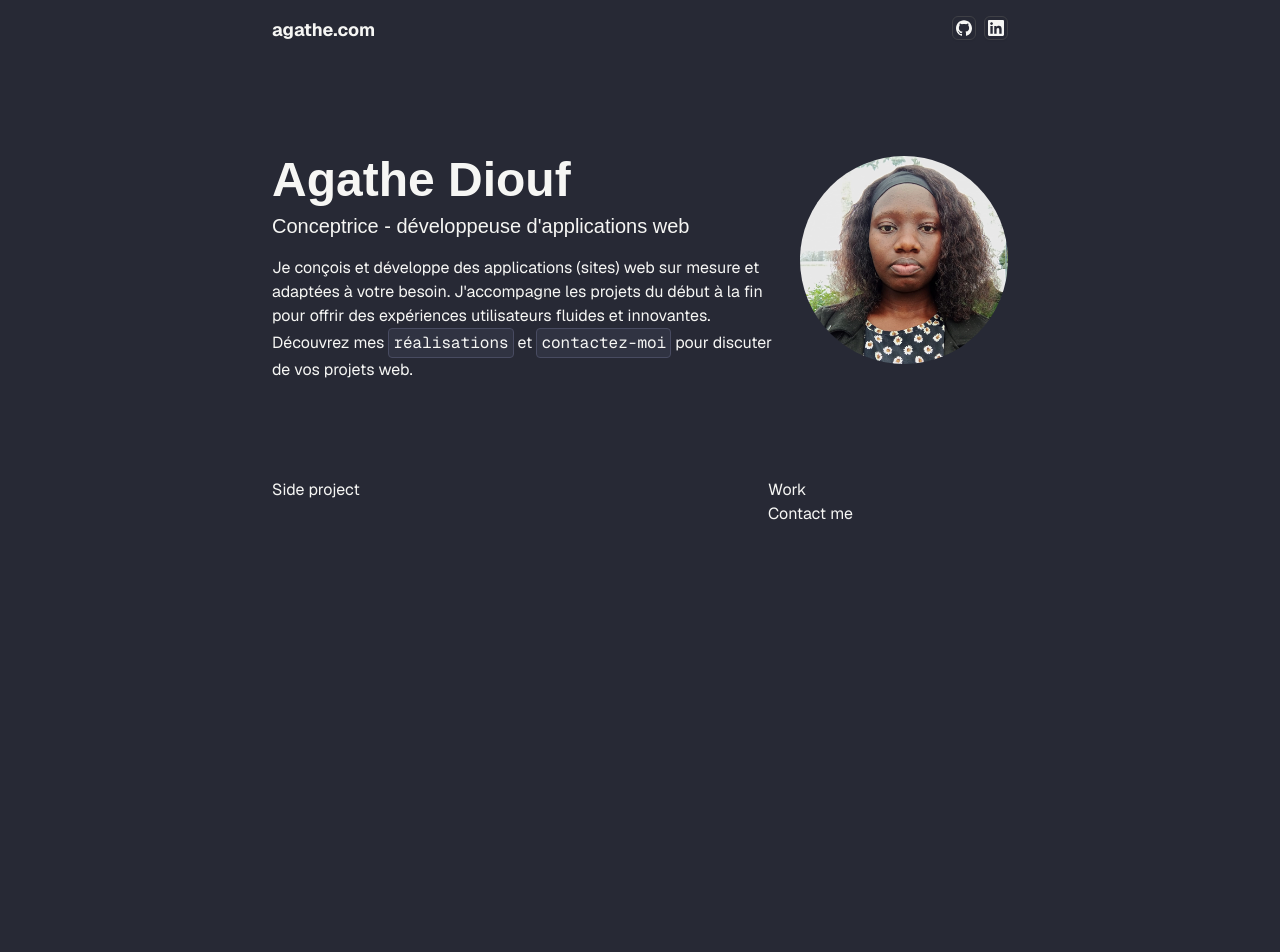
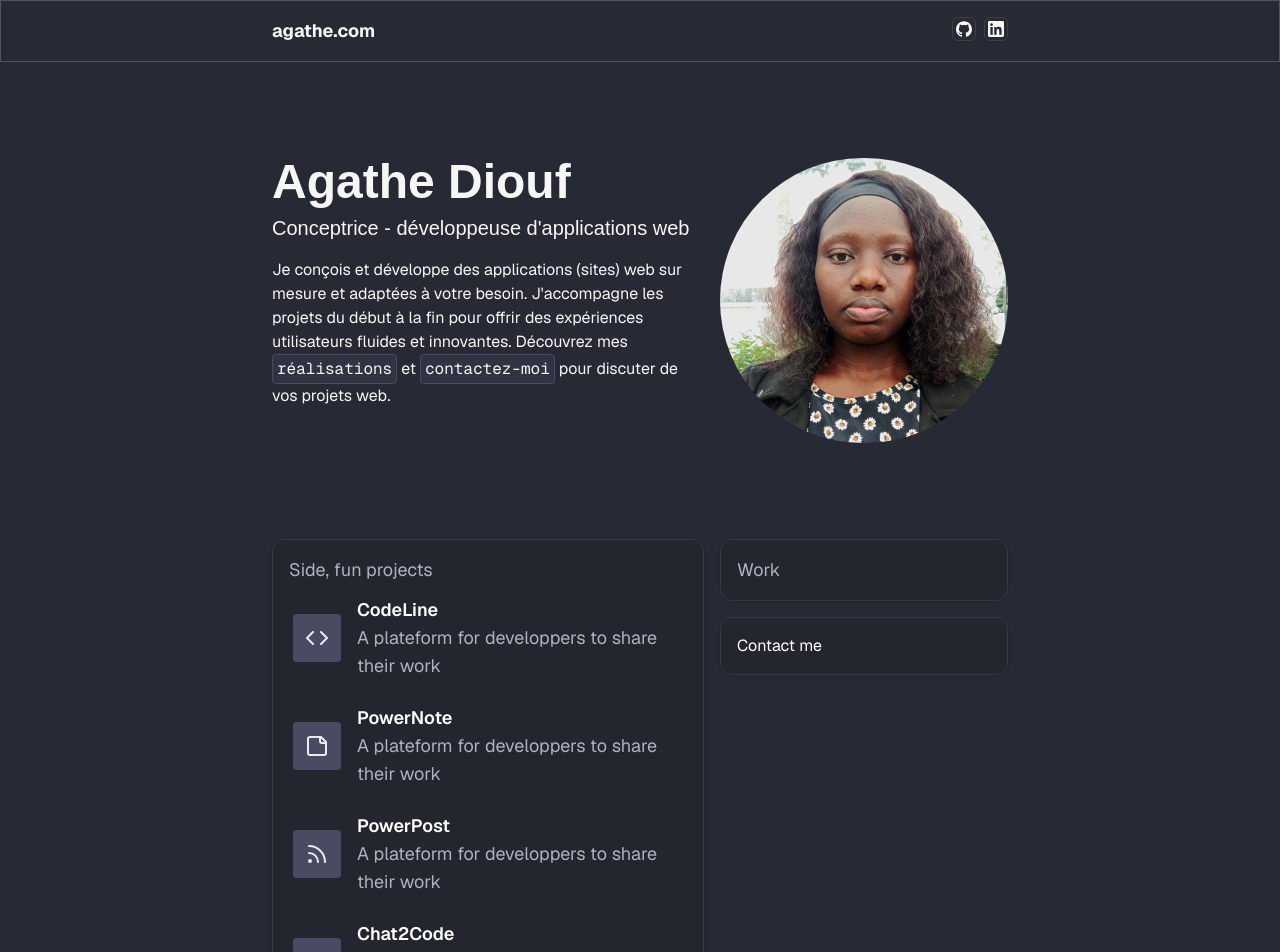
Before and after one commit to Gnilane95/agathe-portfolio-nextjs, a Next.js app: page / in a window 1280 px wide. Shown: the top 952 px of the page. Before the commit the page ends 800 px from the top, so only its background shows below. Built offline with nearby package versions, Linux system fonts and the light colour scheme; a web font is replaced by a local one.

Commit message:
Card side fun project ok

```diff
--- a/app/_components/Header.tsx
+++ b/app/_components/Header.tsx
@@ -7,7 +7,7 @@ import { cn } from "@/lib/utils";
 
 export const Header = () => {
     return (
-        <header className="sticky top-0 py-4 ">
+        <header className="sticky top-0 border border-gray-600 bg-customBgHeader py-4 ">
             <Section className="flex items-baseline">
                 <h1 className="text-lg font-bold text-primary">
                     agathe.com
--- a/app/_components/Hero.tsx
+++ b/app/_components/Hero.tsx
@@ -11,7 +11,7 @@ const Code = ({className, ...props}: ComponentPropsWithoutRef<"span">) =>{
 }
 export const Hero = () => {
     return <Section className="flex max-md:flex-col items-start gap-4">
-        <div className="flex-[2] flex flex-col gap-2">
+        <div className="flex-[3] flex flex-col gap-2">
             <h2 className="font-caption text-5xl text-primary font-bold">Agathe Diouf</h2>
             <h3 className="font-caption text-xl">
                 Conceptrice - développeuse d'applications web
@@ -22,8 +22,8 @@ export const Hero = () => {
 
             </p>
         </div>
-        <div className="flex-1h max-md:m-auto ml-auto">
-            <img src="/img/mon-profil.jpg" alt="Photo de profil de Agathe Diouf" className="rounded-full h-52 w-52"/>
+        <div className="flex-[2] max-md:m-auto ml-auto">
+            <img src="/img/mon-profil.jpg" alt="Photo de profil de Agathe Diouf" className="rounded-fulls h-52s w-52s w-full h-auto max-w-xs max-md:w-56 rounded-full"/>
         </div>
     </Section>
 }
--- a/app/_components/Status.tsx
+++ b/app/_components/Status.tsx
@@ -1,13 +1,91 @@
+import { Card } from "@/components/ui/card";
+import { Code, LucideIcon, MessageCircle, Rss, StickyNote, Weight } from "lucide-react";
+import Link from "next/link";
 import { Section } from "./Section";
 
 export const Status = () => {
-    return <Section className="flex max-md:flex-col items-start gap-4">
-        <div className="flex-[2] flex flex-col gap-2">
-            Side project
+    return (
+    <Section className="flex max-md:flex-col items-start gap-4">
+        <div className="flex-[3] w-full">
+            <Card className="w-full flex flex-col gap-2 p-4">
+                <p className="text-lg text-muted-foreground">
+                    Side, fun projects
+                </p>
+                <div className="flex flex-col gap-4">
+                    {SIDE_PROJECTS.map((project, index)=>
+                    (
+                      <SideProject
+                        key={index}
+                        Logo={project.Logo}
+                        title={project.title}
+                        description={project.description}
+                        url="/"
+                        />
+                    ))}
+                </div>
+            </Card>
         </div>
-        <div className="flex-1">
-            <div>Work</div>
-            <div>Contact me</div>
+        <div className="flex-[2] flex flex-col gap-4 w-full">
+            <Card className="p-4 flex-1">
+                <p className="text-lg text-muted-foreground">
+                    Work
+                </p>
+            </Card>
+            <Card className="p-4 flex-1">
+                Contact me
+            </Card>
         </div>
-    </Section>;
+    </Section>
+    );
+};
+
+const SIDE_PROJECTS =[
+    {
+        Logo : Code,
+        title : "CodeLine",
+        description : "A plateform for developpers to share their work",
+    },
+    {
+        Logo : StickyNote,
+        title : "PowerNote",
+        description : "A plateform for developpers to share their work",
+    },
+    {
+        Logo : Rss,
+        title : "PowerPost",
+        description : "A plateform for developpers to share their work",
+    },
+    {
+        Logo : MessageCircle,
+        title : "Chat2Code",
+        description : "A plateform for developpers to share their work",
+    },
+    {
+        Logo : Weight,
+        title : "LinkedLeads",
+        description : "A plateform for developpers to share their work",
+    },
+]
+type SideProjectProps = {
+    Logo : LucideIcon,
+    title : string,
+    description: string,
+    url: string,
+};
+const SideProject = (props : SideProjectProps) => {
+    return (
+        <Link href={props.url} className="inline-flex items-center gap-4 hover:bg-accent/50 transition-colors p-1 rounded">
+            <span className="bg-accent text-accent-foreground p-3 rounded-sm">
+                <props.Logo/>
+            </span>
+            <div>
+                <p className="text-lg font-semibold">
+                    {props.title}
+                </p>
+                <p className="text-lg text-muted-foreground">
+                    {props.description}
+                </p>
+            </div>
+        </Link>
+    );
 }
--- a/tailwind.config.ts
+++ b/tailwind.config.ts
@@ -15,6 +15,7 @@ export default {
       },
   	extend: {
   		colors: {
+			customBgHeader: 'hsl(231, 15%, 18%)',
   			background: 'hsl(var(--background))',
   			foreground: 'hsl(var(--foreground))',
   			card: {
```
Also changed, not shown: 1 other file (tests, documents, lock files or other folders).
